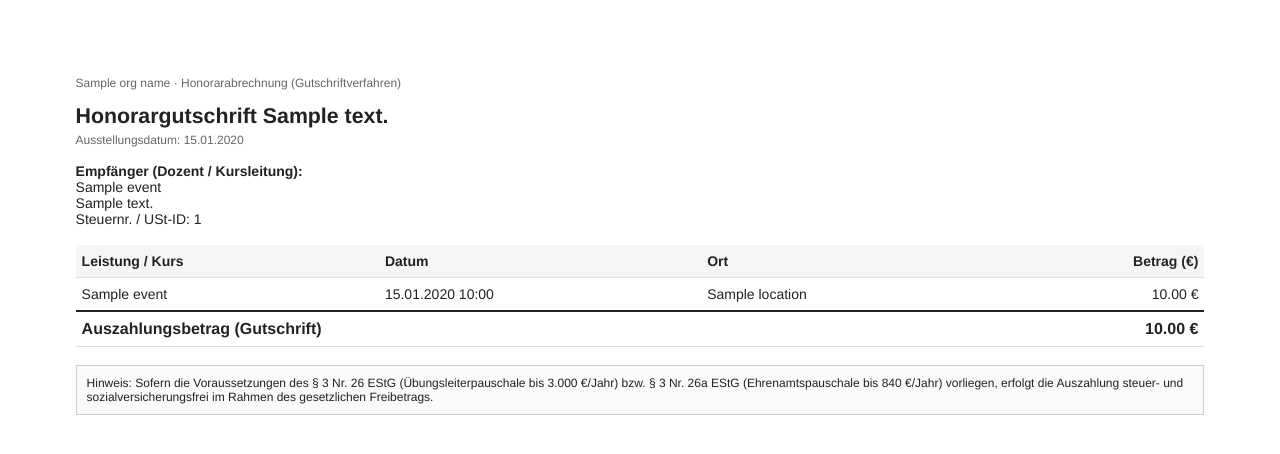
After one commit to bzaiser/cal-django-kit, a Django app: template cal_kit/templates/cal_kit/event_credit_note_pdf.html in a window 1280 px wide. The commit adds this page. Shown: the top 454 px of the page. Run offline with Django 3.2, Linux system fonts and the light colour scheme; the template is opened without the code that fills it: most values are stand-ins (such as "Sample title", 1, 10 or a date in 2020).

Commit message:
Add honorarium credit-note PDF and partial/cancellation billing

```diff
--- /dev/null
+++ b/cal_kit/templates/cal_kit/event_credit_note_pdf.html
@@ -0,0 +1,56 @@
+<!DOCTYPE html>
+<html lang="de">
+<head>
+<meta charset="utf-8">
+<style>
+  body { font-family: Helvetica, Arial, sans-serif; font-size: 10.5pt; color: #222; margin: 2cm; }
+  h1 { font-size: 16pt; margin-bottom: 4px; }
+  .muted { color: #666; font-size: 9pt; }
+  table { width: 100%; border-collapse: collapse; margin-top: 18px; }
+  th, td { border-bottom: 1px solid #ddd; padding: 8px 6px; text-align: left; }
+  th { background: #f5f5f5; }
+  .right { text-align: right; }
+  .total { font-weight: bold; font-size: 12pt; border-top: 2px solid #222; }
+  .box { border: 1px solid #ccc; padding: 10px; margin-top: 18px; background: #fafafa; font-size: 9pt; }
+</style>
+</head>
+<body>
+  <div class="muted">{{ org_name }} · Honorarabrechnung (Gutschriftverfahren)</div>
+  <h1>Honorargutschrift {{ credit_note_no }}</h1>
+  <div class="muted">Ausstellungsdatum: {{ issued_date|date:"d.m.Y" }}</div>
+
+  <p style="margin-top: 16px;">
+    <strong>Empfänger (Dozent / Kursleitung):</strong><br>
+    {{ event.instructor_name|default:"—" }}<br>
+    {% if instructor_address %}{{ instructor_address }}<br>{% endif %}
+    {% if instructor_tax_id %}Steuernr. / USt-ID: {{ instructor_tax_id }}{% endif %}
+  </p>
+
+  <table>
+    <thead>
+      <tr>
+        <th>Leistung / Kurs</th>
+        <th>Datum</th>
+        <th>Ort</th>
+        <th class="right">Betrag (€)</th>
+      </tr>
+    </thead>
+    <tbody>
+      <tr>
+        <td>{{ event.title }}</td>
+        <td>{{ event.start_at|date:"d.m.Y H:i" }}</td>
+        <td>{{ event.location|default:"—" }}</td>
+        <td class="right">{{ summary.honorarium|floatformat:2 }} €</td>
+      </tr>
+      <tr class="total">
+        <td colspan="3">Auszahlungsbetrag (Gutschrift)</td>
+        <td class="right">{{ summary.honorarium|floatformat:2 }} €</td>
+      </tr>
+    </tbody>
+  </table>
+
+  <div class="box">
+    Hinweis: Sofern die Voraussetzungen des § 3 Nr. 26 EStG (Übungsleiterpauschale bis 3.000 €/Jahr) bzw. § 3 Nr. 26a EStG (Ehrenamtspauschale bis 840 €/Jahr) vorliegen, erfolgt die Auszahlung steuer- und sozialversicherungsfrei im Rahmen des gesetzlichen Freibetrags.
+  </div>
+</body>
+</html>
--- a/cal_kit/urls.py
+++ b/cal_kit/urls.py
@@ -20,4 +20,5 @@ urlpatterns = [
     path("billing/", views.billing_overview_view, name="billing_overview"),
     path("events/<int:pk>/billing/", views.event_billing_view, name="event_billing"),
     path("events/<int:pk>/billing/csv/", views.event_billing_csv_view, name="event_billing_csv"),
+    path("events/<int:pk>/billing/credit-note.pdf", views.event_credit_note_pdf_view, name="event_credit_note_pdf"),
 ]
```
Also changed, not shown: cal_kit/services.py (+28 -2 lines), cal_kit/templates/cal_kit/event_billing.html (+13 -1 lines), cal_kit/views.py (+55 -0 lines), tests/test_cal_kit.py (+20 -0 lines).
